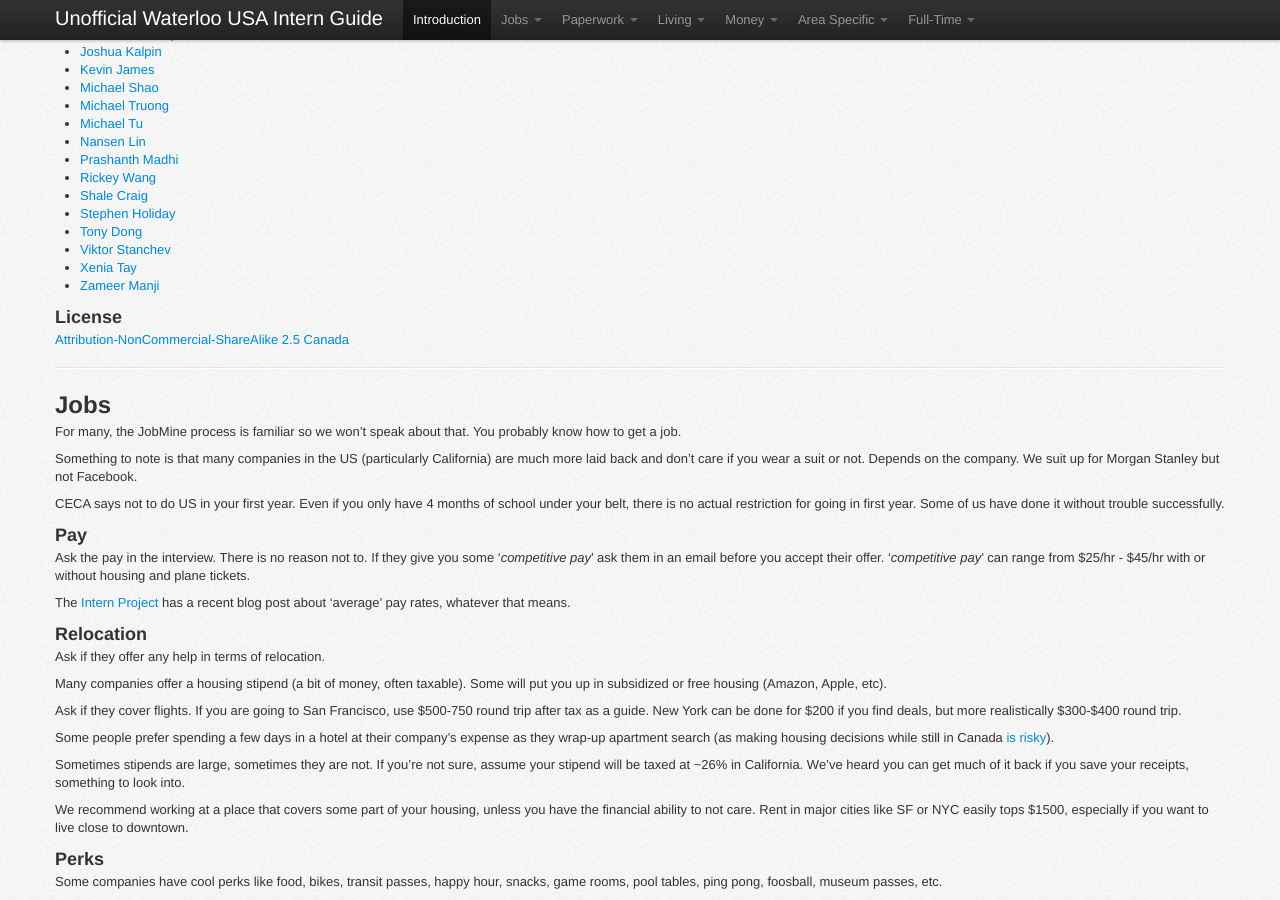
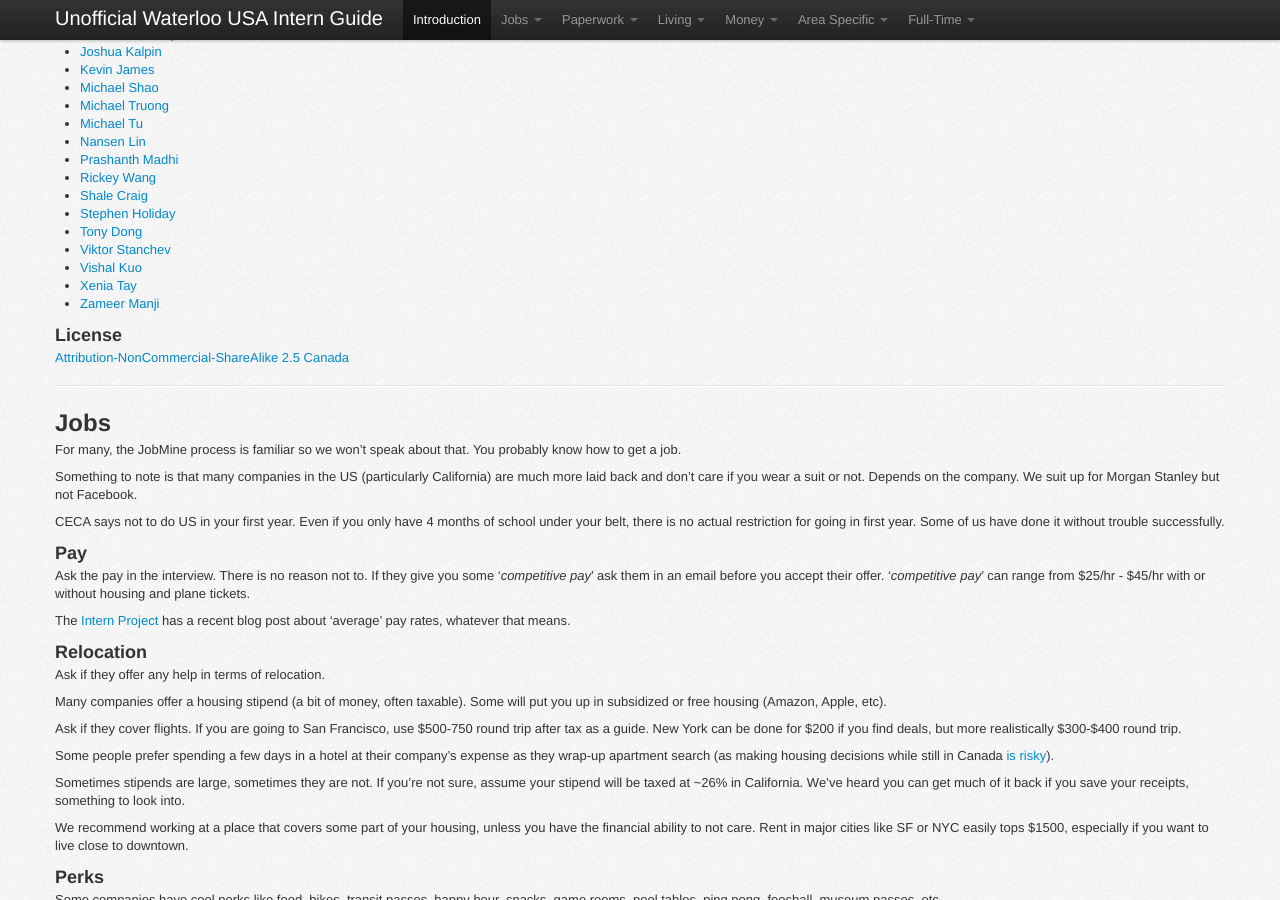
Before and after one commit to sholiday/Unofficial-Waterloo-USA-Intern-Guide, a Jekyll site: the page built from index.markdown, in a window 1280 px wide and 900 px high, scrolled down 749 px. Built offline with Jekyll 4.4.1, drawn with Linux system fonts in a browser that asks for light colours; nearby versions of some CDN libraries.

Commit message:
Added to contributor list

```diff
--- a/index.markdown
+++ b/index.markdown
@@ -61,6 +61,7 @@ request. I'll note you if you want to be noted.
 * [Stephen Holiday](http://stephenholiday.com)
 * [Tony Dong](http://tony-dong.com)
 * [Viktor Stanchev](http://viktorstanchev.com)
+* [Vishal Kuo](http://github.com/vishalkuo)
 * [Xenia Tay](http://xeniatay.com)
 * [Zameer Manji](http://zameermanji.com)
 
```
